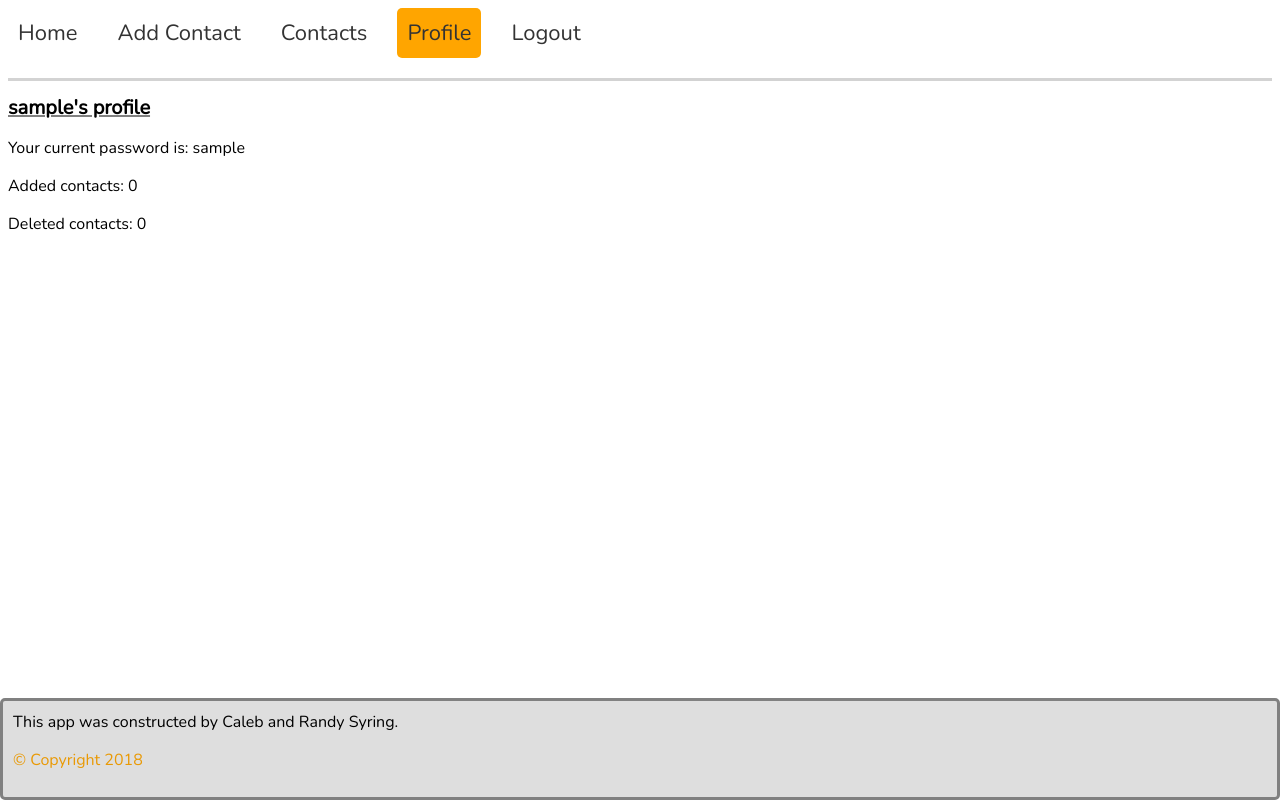
After one commit to cls16/contacts, a Flask app: page /profile in a window 1280 px wide. The commit adds this page. Run offline with Flask 2, Linux system fonts and the light colour scheme; a user stored in the database is signed in.

Commit message:
add profile

```diff
--- a/contacts/app.py
+++ b/contacts/app.py
@@ -49,6 +49,7 @@ def addcontact():
             newcontact = Contact(user_id=current_user.id, firstname=form_firstname, lastname=request.form['lastname'],
             email=request.form['email'], phonenumber=request.form['phonenumber'])
             db.session.add(newcontact)
+            current_user.added_contacts += 1
             db.session.commit()
             return redirect(url_for('contacts'))
     elif request.method == 'GET':
@@ -60,11 +61,22 @@ def addcontact():
 def contacts():
     if request.method == 'POST':
         ids = request.form.getlist('contact_id')
+        original_count = Contact.query.filter(Contact.id.in_(ids)).count()
         Contact.query.filter(Contact.id.in_(ids)).delete(synchronize_session=False)
+        db.session.commit()
+        new_count = Contact.query.filter(Contact.id.in_(ids)).count()
+        amount_deleted = original_count - new_count
+        current_user.deleted_contacts += amount_deleted
         db.session.commit()
         return redirect(url_for('contacts'))
     elif request.method == 'GET':
         return render_template('contacts.html', contacts=Contact.query.filter_by(user_id = current_user.id).all())
+
+@app.route('/profile')
+@login_required
+def profile():
+    return render_template('profile.html')
+
 
 @app.route('/login', methods=['GET', 'POST'])
 def login():
@@ -116,7 +128,7 @@ def signup():
             values=request.form)
         else:
             form_username=request.form['username']
-            newuser = User(username=form_username, password=request.form['password'])
+            newuser = User(username=form_username, password=request.form['password'], added_contacts=0, deleted_contacts=0)
             db.session.add(newuser)
             db.session.commit()
             user = User.validate(request.form['username'], request.form['password'])
--- a/contacts/model.py
+++ b/contacts/model.py
@@ -5,6 +5,8 @@ from blazeutils.strings import randchars
 
 class User(UserMixin, db.Model):
     id = db.Column(db.Integer, primary_key=True)
+    added_contacts = db.Column(db.Integer, nullable=False, server_default='0')
+    deleted_contacts = db.Column(db.Integer, nullable=False, server_default='0')
     username = db.Column(db.String, nullable=False, unique=True)
     password = db.Column(db.String, nullable=False)
 
--- a/contacts/templates/layout.html
+++ b/contacts/templates/layout.html
@@ -3,7 +3,7 @@
     <head>
         {% block head %}
         <link rel="stylesheet" href="{{ url_for('static', filename='style.css') }}">
-        <link rel="icon" href="{{ url_for('static', filename='contact.png') }}">
+        <link rel="icon" href="{{ url_for('static', filename='contact.ico') }}">
         <link href="https://fonts.googleapis.com/css?family=Nunito" rel="stylesheet">
         <script src="https://ajax.googleapis.com/ajax/libs/jquery/3.3.1/jquery.min.js"></script>
         <script src="{{ url_for('static', filename='main.js') }}"></script>
@@ -18,6 +18,7 @@
                 {% if current_user.is_authenticated %}
                 <li {{ 'id=active' if page == 'addcontact' }}><a href="{{ url_for('addcontact') }}">Add Contact</a></li>
                 <li {{ 'id=active' if page == 'contacts' }}><a href="{{ url_for('contacts') }}">Contacts</a></li>
+                <li {{ 'id=active' if page == 'profile' }}><a href="{{ url_for('profile') }}">Profile</a></li>
                 <li><a href="{{ url_for('logout') }}">Logout</a></li>
                 {% else %}
                 <li {{ 'id=active' if page == 'login' }}><a href="{{ url_for('login') }}">Login</a></li>
--- /dev/null
+++ b/contacts/templates/profile.html
@@ -0,0 +1,11 @@
+{% set page = "profile" %}
+{%extends "layout.html"%}
+{%block title%}
+Profile
+{%endblock%}
+{%block content%}
+<h1>{{current_user.username}}'s profile</h1>
+<p>Your current password is: {{current_user.password}}</p>
+<p>Added contacts: {{current_user.added_contacts}}</p>
+<p>Deleted contacts: {{current_user.deleted_contacts}}</p>
+{%endblock%}
```
